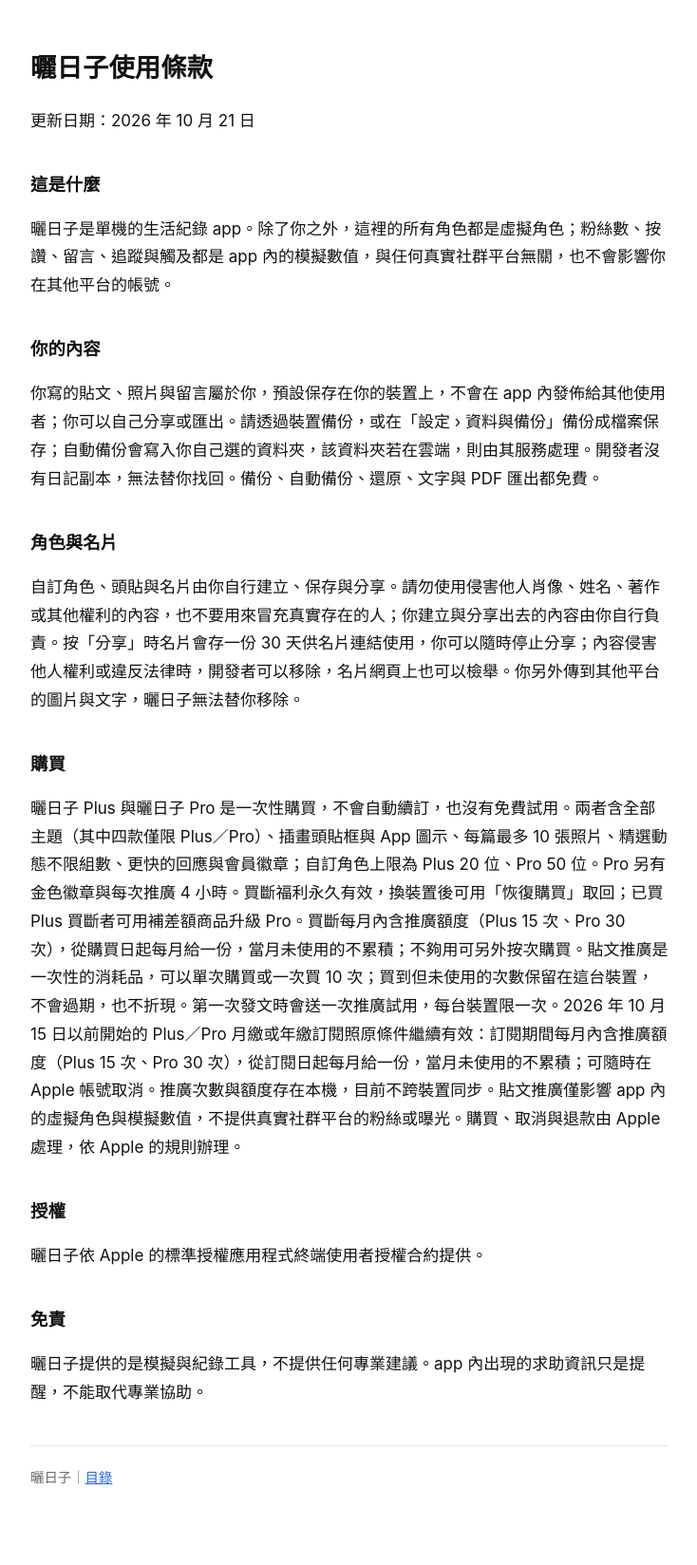
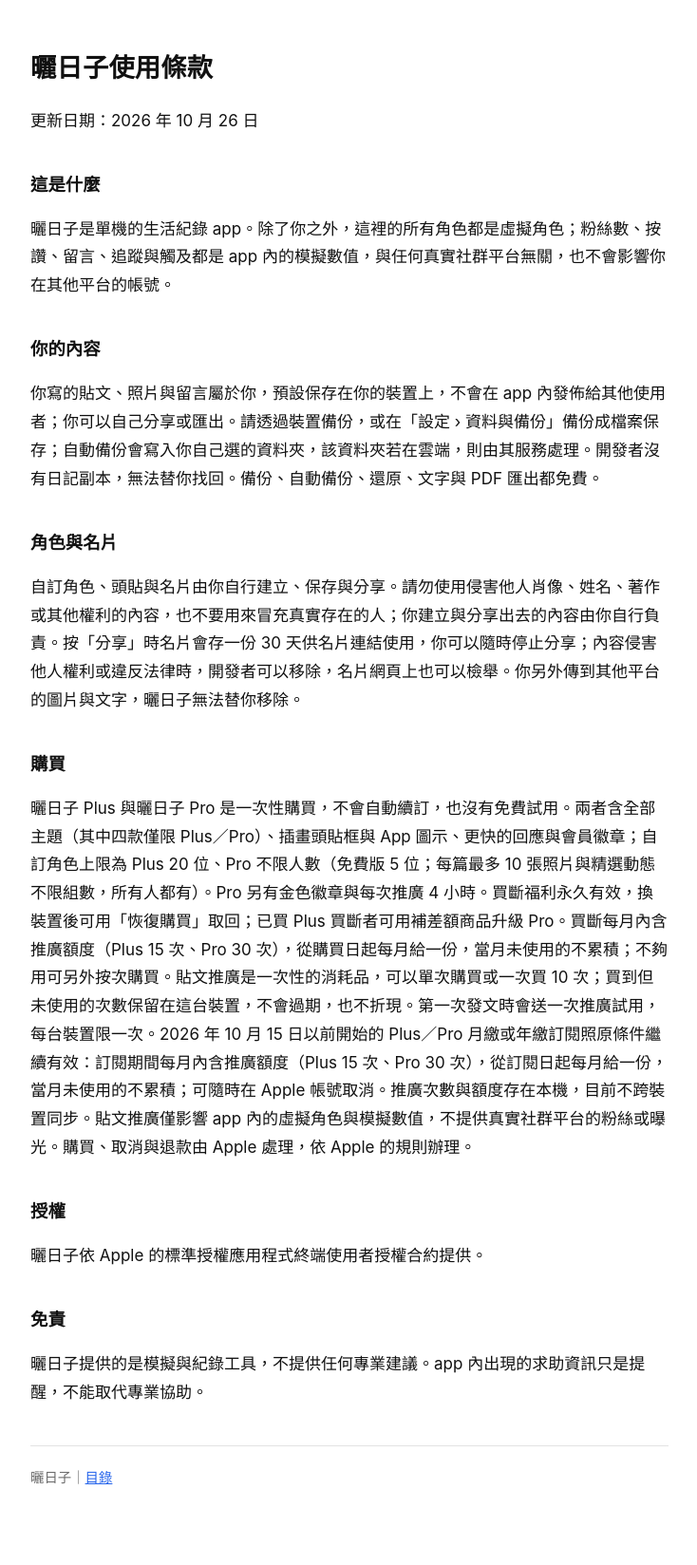
Before and after one commit to chris58530/saiday, a Jekyll site: the page built from terms.md, in a window 1280 px wide. Shown: the whole page at 95% size, without its empty margins (272-1006 px from the left). Built offline with Jekyll 4.4.1, drawn with Linux system fonts in a browser that asks for light colours.

Commit message:
同步 FameSim docs/ 2026-10-26

```diff
--- a/terms.md
+++ b/terms.md
@@ -5,7 +5,7 @@ title: 使用條款
 
 # 曬日子使用條款
 
-更新日期：2026 年 10 月 21 日
+更新日期：2026 年 10 月 26 日
 
 {% comment %}
 這份文件與 app 內「設定 › 使用條款」的內文相同（`FameSim/Views/LegalViews.swift`），改哪一邊都要一起改，改完跑 `scripts/publish-site.sh` 同步到公開網站。訂閱頁上的「使用條款」連到 Apple 的標準授權合約（https://www.apple.com/legal/internet-services/itunes/dev/stdeula/），這一頁是補充說明。這段是 Liquid 註解，不會出現在發佈出去的網頁原始碼裡。
@@ -25,7 +25,7 @@ title: 使用條款
 
 ## 購買
 
-曬日子 Plus 與曬日子 Pro 是一次性購買，不會自動續訂，也沒有免費試用。兩者含全部主題（其中四款僅限 Plus／Pro）、插畫頭貼框與 App 圖示、每篇最多 10 張照片、精選動態不限組數、更快的回應與會員徽章；自訂角色上限為 Plus 20 位、Pro 50 位。Pro 另有金色徽章與每次推廣 4 小時。買斷福利永久有效，換裝置後可用「恢復購買」取回；已買 Plus 買斷者可用補差額商品升級 Pro。買斷每月內含推廣額度（Plus 15 次、Pro 30 次），從購買日起每月給一份，當月未使用的不累積；不夠用可另外按次購買。貼文推廣是一次性的消耗品，可以單次購買或一次買 10 次；買到但未使用的次數保留在這台裝置，不會過期，也不折現。第一次發文時會送一次推廣試用，每台裝置限一次。2026 年 10 月 15 日以前開始的 Plus／Pro 月繳或年繳訂閱照原條件繼續有效：訂閱期間每月內含推廣額度（Plus 15 次、Pro 30 次），從訂閱日起每月給一份，當月未使用的不累積；可隨時在 Apple 帳號取消。推廣次數與額度存在本機，目前不跨裝置同步。貼文推廣僅影響 app 內的虛擬角色與模擬數值，不提供真實社群平台的粉絲或曝光。購買、取消與退款由 Apple 處理，依 Apple 的規則辦理。
+曬日子 Plus 與曬日子 Pro 是一次性購買，不會自動續訂，也沒有免費試用。兩者含全部主題（其中四款僅限 Plus／Pro）、插畫頭貼框與 App 圖示、更快的回應與會員徽章；自訂角色上限為 Plus 20 位、Pro 不限人數（免費版 5 位；每篇最多 10 張照片與精選動態不限組數，所有人都有）。Pro 另有金色徽章與每次推廣 4 小時。買斷福利永久有效，換裝置後可用「恢復購買」取回；已買 Plus 買斷者可用補差額商品升級 Pro。買斷每月內含推廣額度（Plus 15 次、Pro 30 次），從購買日起每月給一份，當月未使用的不累積；不夠用可另外按次購買。貼文推廣是一次性的消耗品，可以單次購買或一次買 10 次；買到但未使用的次數保留在這台裝置，不會過期，也不折現。第一次發文時會送一次推廣試用，每台裝置限一次。2026 年 10 月 15 日以前開始的 Plus／Pro 月繳或年繳訂閱照原條件繼續有效：訂閱期間每月內含推廣額度（Plus 15 次、Pro 30 次），從訂閱日起每月給一份，當月未使用的不累積；可隨時在 Apple 帳號取消。推廣次數與額度存在本機，目前不跨裝置同步。貼文推廣僅影響 app 內的虛擬角色與模擬數值，不提供真實社群平台的粉絲或曝光。購買、取消與退款由 Apple 處理，依 Apple 的規則辦理。
 
 ## 授權
 
```
